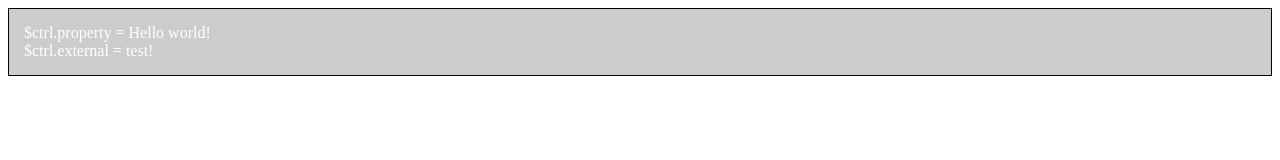
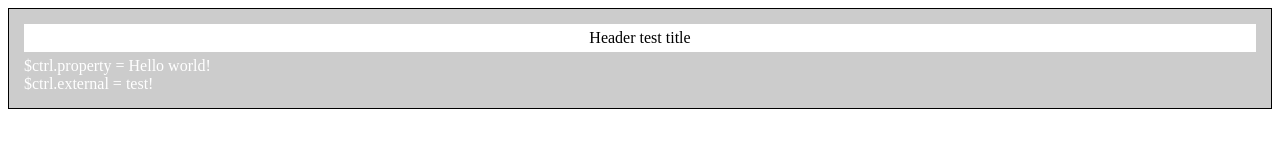
Before and after one commit to bitnova-es/angularjs-component, a website built with webpack: page src/index.html in a window 1280 px wide. Built offline with nearby package versions, Linux system fonts and the light colour scheme; some packages are replaced by stand-ins of ours.

Commit message:
include header component on app component

```diff
--- a/src/app/app.component.ts
+++ b/src/app/app.component.ts
@@ -4,9 +4,11 @@ import "./app.scss";
 class AppComponentController implements IComponentController {
     property: string;
     external: string;
+    headerTitle: string;
 
     constructor(){
         this.property = "Hello world!";
+        this.headerTitle = "Header test title";
     }
 }
 
--- a/src/app/app.html
+++ b/src/app/app.html
@@ -1,4 +1,5 @@
 <div>
+    <header title="$ctrl.headerTitle"></header>
     <div>
         <span>$ctrl.property =</span>
         <span>{{$ctrl.property}}</span>
```
